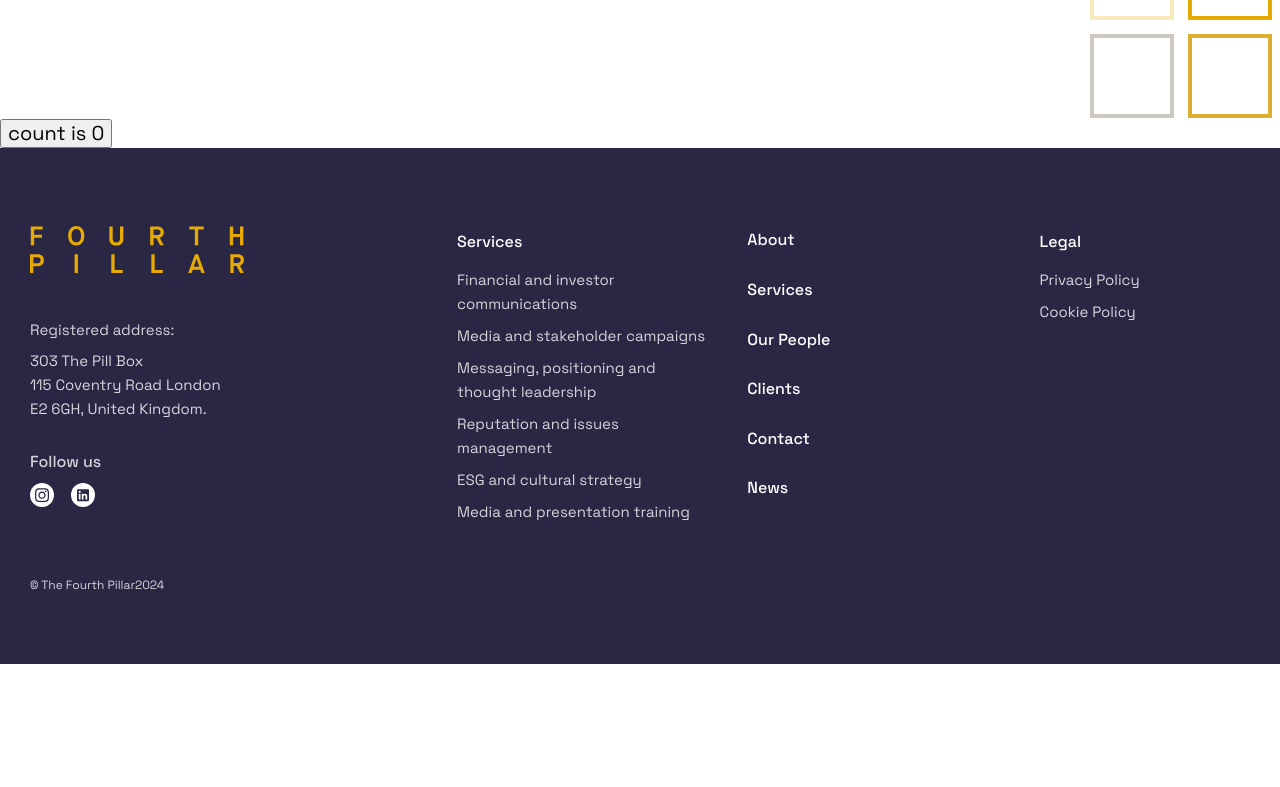
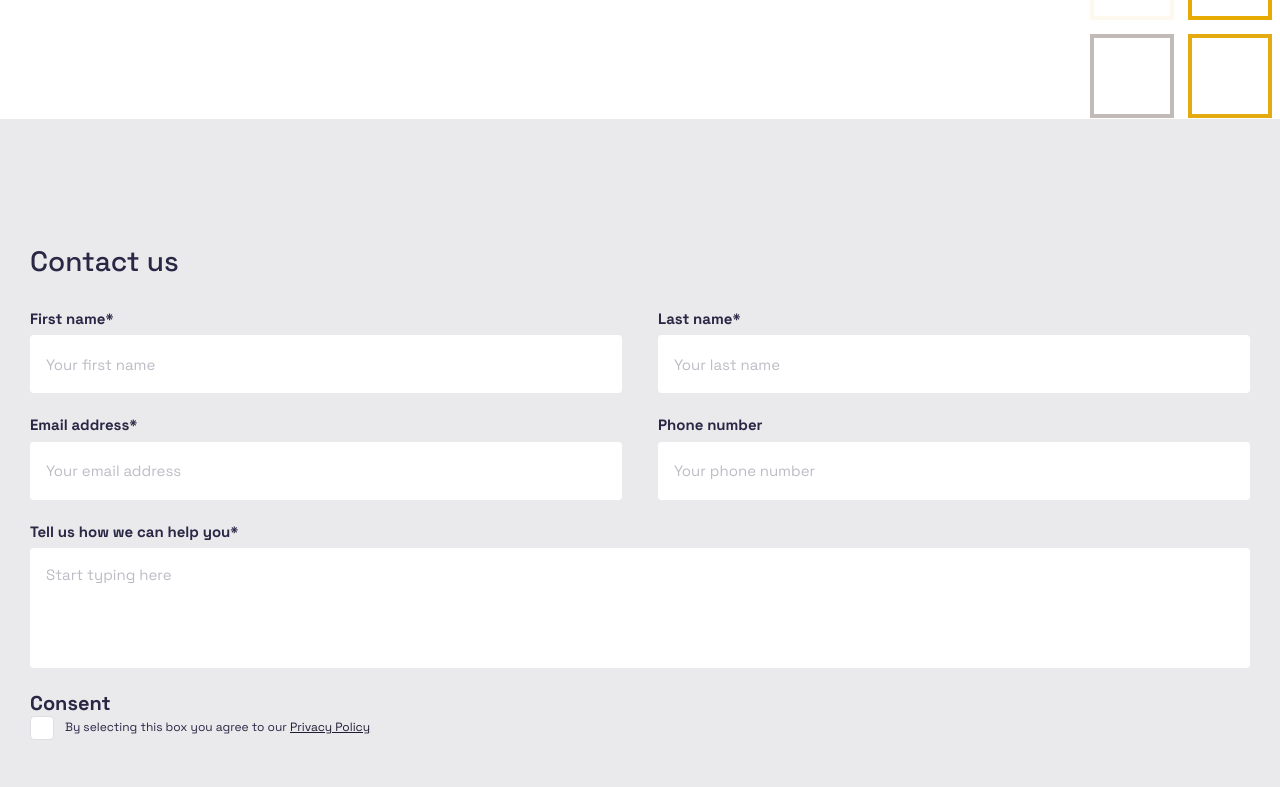
Before and after one commit to bizzoon89/my-custom-fourth-pillarTS, a React (Vite) app in the folder app-fourth-pillar/: page / in a window 1280 px wide. Shown: the part 793-1580 px from the top of the page. Before the commit the page ends 1457 px from the top, so only its background shows below. Built offline with nearby package versions, Linux system fonts and the light colour scheme; a web font is replaced by a local one.

Commit message:
feat(form): added contact form

```diff
--- /dev/null
+++ b/app-fourth-pillar/src/components/ContactForm/ContactForm.module.scss
@@ -0,0 +1,185 @@
+@import 'include-media/dist/include-media';
+@import '../../assets/styles/variables';
+@import '../Button/Button.module.scss';
+
+@mixin placeholder {
+  &::placeholder {
+    @content;
+    opacity: 1;
+  }
+}
+
+.contactSection {
+  background: $blue-light;
+  padding-top: 50px;
+  padding-bottom: 50px;
+
+  @include media(">=tablet") {
+    padding-top: 90px;
+    padding-bottom: 90px;
+  }
+
+  @include media(">=laptop") {
+    padding-top: 126px;
+    padding-bottom: 134px;
+  }
+}
+
+.containerLg {
+  @extend .container-lg;
+}
+
+.contactForm {
+  margin: 0;
+
+  .rowInput {
+    display: flex;
+    flex-wrap: wrap;
+    margin: 0 -18px;
+  }
+
+  .inputGroup {
+    padding: 0 18px 22px;
+    width: 100%;
+
+    @include media(">=tablet") {
+      width: 50%;
+    }
+
+    &:only-child {
+      width: 100%;
+    }
+  }
+
+  label {
+    display: block;
+    font-weight: 700;
+    font-size: 14px;
+    margin-bottom: 7px;
+    line-height: 1.3;
+
+    @include media(">=laptop") {
+      font-size: 15px;
+    }
+
+  }
+
+  textarea,
+  [type='text'],
+  [type='email'],
+  [type='tel'] {
+    display: block;
+    width: 100%;
+    border-radius: 4px;
+    height: 58px;
+    border: 2px solid transparent;
+    background: $white;
+    padding: 10px 14px;
+    font-size: 14px;
+    color: $blue-normal;
+    transition: border 0.3s ease;
+
+    @include media(">=laptop") {
+      font-size: 15px;
+    }
+
+    &:focus {
+      outline: none;
+      border-color: $core-100;
+    }
+
+    @include placeholder {
+      color: $blue-light-active;
+    }
+  }
+
+  textarea {
+    min-width: 120px;
+    height: 120px;
+    padding-top: 16px;
+    width: 100%;
+    resize: none;
+    max-height: 200px;
+  }
+
+  .ttl {
+    padding: 19px 0 8px;
+    display: block;
+    font-weight: 500;
+    text-transform: uppercase;
+    font-size: 12px;
+  }
+
+  .formCheckLabel {
+    font-weight: 400;
+  }
+
+  .btn {
+    height: 68px;
+    margin-top: 46px;
+  }
+}
+
+.customCheckbox {
+  position: relative;
+
+  [type=checkbox] {
+    cursor: pointer;
+    height: 24px;
+    left: 0;
+    opacity: 0;
+    position: absolute;
+    top: 0;
+    z-index: 4;
+    width: 24px;
+
+  }
+
+  .formCheckLabel {
+    font-weight: 400;
+    font-size: 12px;
+    display: inline-block;
+    vertical-align: top;
+    line-height: 1.2;
+    padding: 4px 0 2px;
+    margin: 0 0 18px 35px;
+  }
+}
+
+[type="checkbox"]:checked+.formCheckLabel::after {
+  opacity: 1;
+}
+
+[type="checkbox"]:focus+.formCheckLabel::before {
+  border-color: $core-100;
+}
+
+.formCheckLabel {
+  position: relative;
+  cursor: pointer;
+
+  &::before {
+    content: '';
+    position: absolute;
+    width: 24px;
+    left: -35px;
+    top: 0;
+    height: 24px;
+    border: 1px solid $blue-light-hover;
+    background: $white;
+    border-radius: 4px;
+  }
+
+  &::after {
+    content: '';
+    position: absolute;
+    width: 12px;
+    height: 12px;
+    background: $blue-normal;
+    border-radius: 2px;
+    top: 6px;
+    left: -29px;
+    opacity: 0;
+    transition: opacity 0.3s ease;
+  }
+}
--- /dev/null
+++ b/app-fourth-pillar/src/components/ContactForm/ContactForm.tsx
@@ -0,0 +1,149 @@
+import { useState } from 'react';
+import { Link } from 'react-router-dom';
+import { v4 as uuidv4 } from 'uuid';
+
+//import { useHttp } from '../../hooks/http.hook';
+
+import styles from './ContactForm.module.scss';
+
+import { IdType } from '../../types';
+
+interface IUser {
+  id: IdType;
+  firstName: string;
+  lastName: string;
+  email: string;
+  phone: string | number;
+  message: string;
+  checkbox: boolean;
+}
+
+const ContactForm = () => {
+
+  const [firstName, setFirstName] = useState('');
+  const [lastName, setLastName] = useState('');
+  const [email, setEmail] = useState('');
+  const [phone, setPhone] = useState('');
+  const [message, setMessage] = useState('');
+  const [checkbox, setCheckbox] = useState(false);
+
+  // const { request } = useHttp();
+
+  const onSubmit = (e: React.FormEvent<HTMLFormElement>) => {
+    e.preventDefault();
+
+    if (firstName === '' || lastName === '' || email === '' || message === '' || firstName.length < 3 || lastName.length < 3 || email.length < 3 || message.length < 3) {
+      return;
+    }
+
+
+    const newUser: IUser  = {
+      id: uuidv4(),
+      firstName: firstName,
+      lastName: lastName,
+      email: email,
+      phone: phone,
+      message: message,
+      checkbox: checkbox,
+    };
+
+    console.log(JSON.stringify(newUser));
+
+
+  //   request("http://localhost:3001/contact", "POST", JSON.stringify(newUser))
+  //     .then(response => console.log(response, 'Sending successful'))
+  //     .catch(error => console.log(error));
+
+    setFirstName('');
+    setLastName('');
+    setEmail('');
+    setPhone('');
+    setMessage('');
+    setCheckbox(false);
+  }
+
+  return (
+    <section className={styles.contactSection}>
+      <div className={styles.containerLg}>
+        <h5>Contact us</h5>
+        <form action="#" className={styles.contactForm} onSubmit={onSubmit}>
+          <div className={styles.rowInput}>
+            <div className={styles.inputGroup}>
+              <label htmlFor="firstName">First name*</label>
+              <input
+                type="text"
+                id="firstName"
+                placeholder="Your first name"
+                name="firstName"
+                value={firstName}
+                onChange={(e) => setFirstName(e.target.value)}
+              />
+            </div>
+            <div className={styles.inputGroup}>
+              <label htmlFor="lastName">Last name*</label>
+              <input
+                type="text"
+                id="lastName"
+                name="lastName"
+                placeholder="Your last name"
+                value={lastName}
+                onChange={(e) => setLastName(e.target.value)}
+              />
+            </div>
+          </div>
+          <div className={styles.rowInput}>
+            <div className={styles.inputGroup}>
+              <label htmlFor="email">Email address*</label>
+              <input
+                type="email"
+                id="email"
+                placeholder="Your email address"
+                name="email"
+                value={email}
+                onChange={(e) => setEmail(e.target.value)}
+              />
+            </div>
+            <div className={styles.inputGroup}>
+              <label htmlFor="phone">Phone number</label>
+              <input type="tel"
+                id="phone"
+                placeholder="Your phone number"
+                name="phone"
+                value={phone}
+                onChange={(e) => setPhone(e.target.value)}
+              />
+            </div>
+          </div>
+          <div className={styles.rowInput}>
+            <div className={styles.inputGroup}>
+              <label htmlFor="message">Tell us how we can help you*</label>
+              <textarea
+                name="message"
+                id="message"
+                placeholder="Start typing here"
+                value={message}
+                onChange={(e) => setMessage(e.target.value)}
+              ></textarea>
+            </div>
+          </div>
+          <strong className="ttl">Consent</strong>
+          <div className={styles.customCheckbox}>
+            <input
+              type="checkbox"
+              name="checkbox"
+              id="lbl-checkbox-01"
+              checked={checkbox}
+              onChange={(e) => setCheckbox(e.target.checked)}
+            />
+            <label className={styles.formCheckLabel} htmlFor="lbl-checkbox-01">
+              By selecting this box you agree to our <Link to='/privacyPolicy'>Privacy Policy</Link>
+            </label>
+          </div>
+          <button className={`${styles.btn} ${styles.btnArrow}`} type="submit">Submit</button>
+        </form>
+      </div>
+    </section>
+  )
+}
+
+export default ContactForm;
--- /dev/null
+++ b/app-fourth-pillar/src/components/ContactForm/index.ts
@@ -0,0 +1 @@
+export { default } from "./ContactForm";
--- a/app-fourth-pillar/src/pages/Home.tsx
+++ b/app-fourth-pillar/src/pages/Home.tsx
@@ -2,6 +2,7 @@
 import Hero from '../components/Hero';
 import InfoText from '../components/InfoText';
 import AnimatedSquare from '../components/AnimatedSquare';
+import ContactForm from '../components/ContactForm';
 
 import { heroData, infoTextData } from '../mocks/home';
 
@@ -17,6 +18,7 @@
       <InfoText {...infoTextData}>
         <AnimatedSquare positionClass={'square01'} />
       </InfoText>
+      <ContactForm />
       <button onClick={() => setCount((count) => count + 1)}>
         count is {count}
       </button>
```
